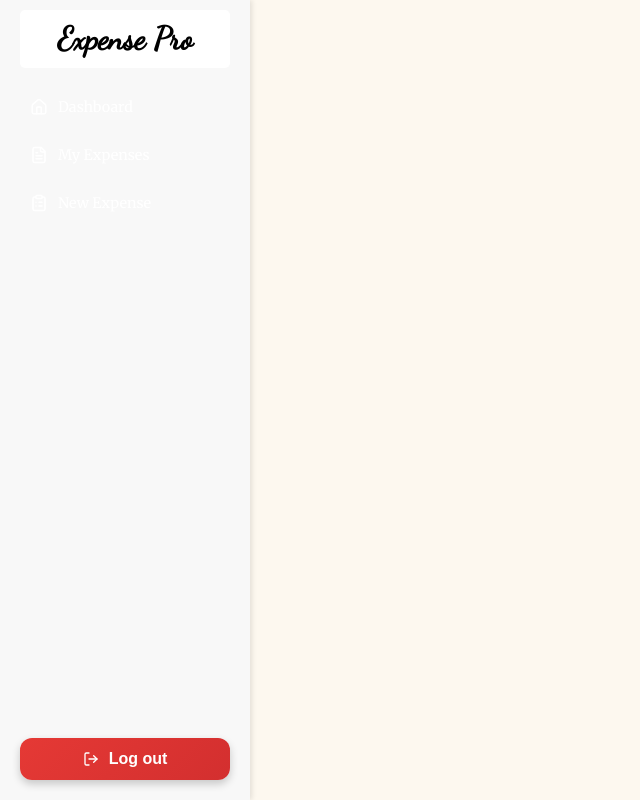
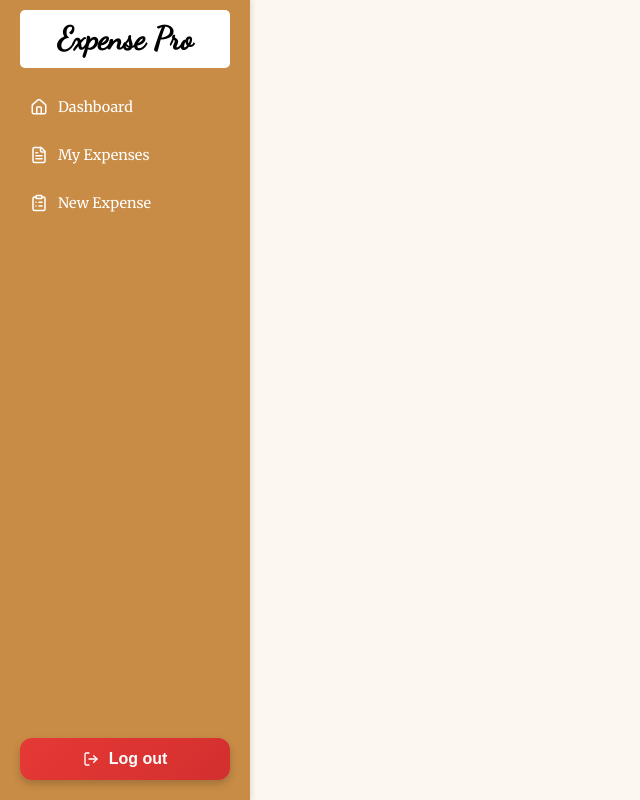
Before and after one commit to vartikasamrat/finaluplink, a React (Create React App) app: page /manager in a window 1280 px wide. Shown: the whole page, without its empty margins (0-640 px from the left). Built offline with nearby package versions, Linux system fonts and the light colour scheme.

Commit message:
Update DashboardLayout.css

```diff
--- a/src/styles/DashboardLayout.css
+++ b/src/styles/DashboardLayout.css
@@ -7,7 +7,7 @@
 
   .sidebar {
     width: 250px;
-    background-color: #f8f8f8;
+    background-color: #c98c46;
     padding: 20px;
     flex-shrink: 0;
     height: 100vh;
```
